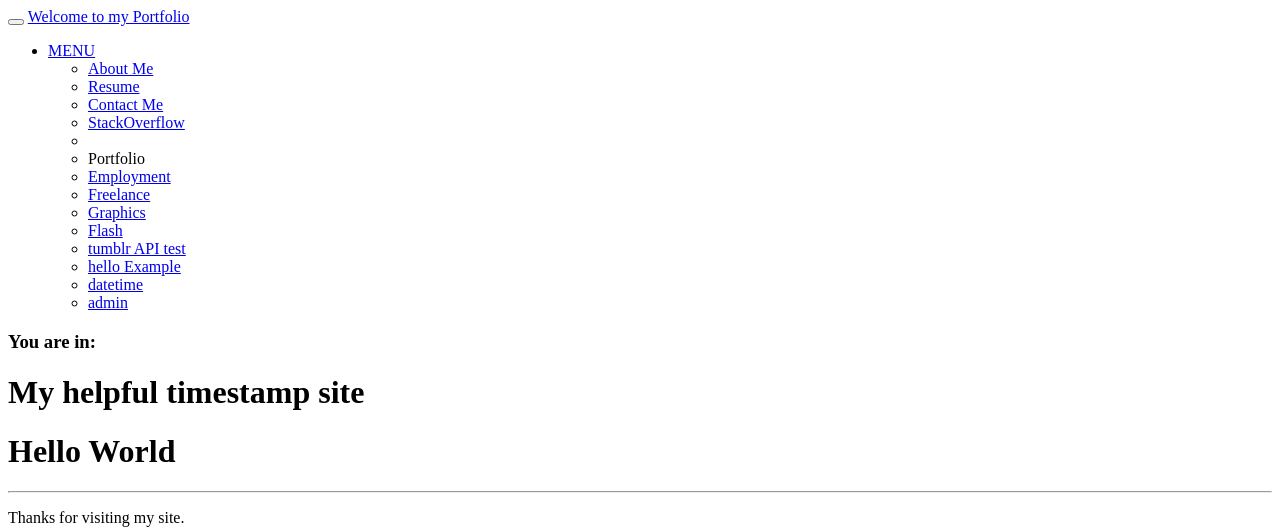
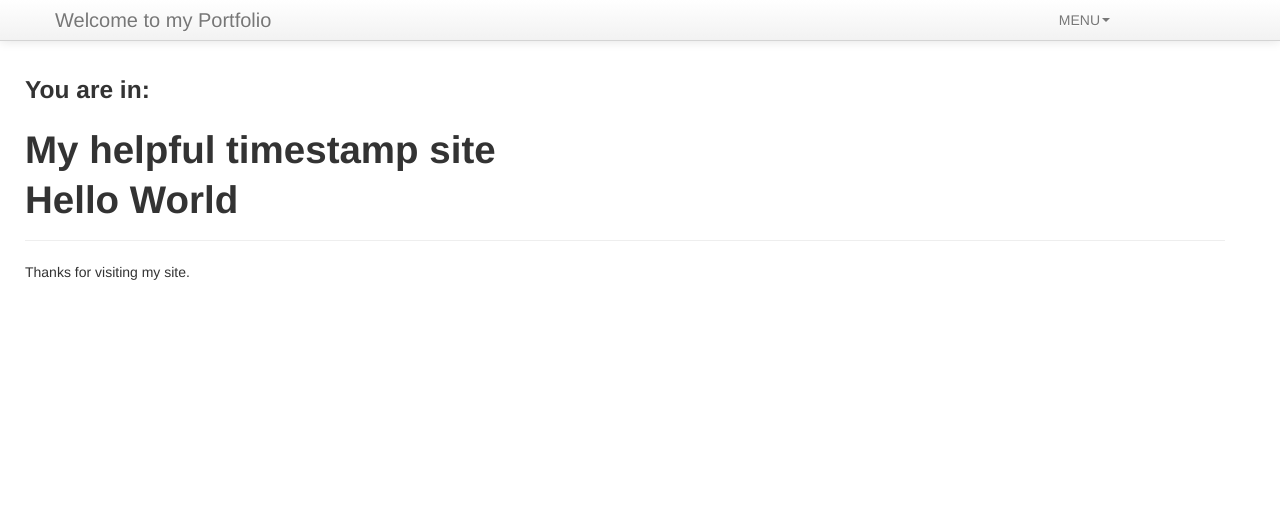
Before and after one commit to iruslani/portfolio, a Django app: page /template/ in a window 1280 px wide. Shown: the top 532 px of the page. Run offline with Django 3.2, Linux system fonts and the light colour scheme.

Commit message:
Added static files to templates including css and jquery

```diff
--- a/template/base.html
+++ b/template/base.html
@@ -1,16 +1,29 @@
+{% load static %}
 <html>
 <head>
     <title>{% block title %}{% endblock %}</title>
+    <link href="{% get_static_prefix %}css/bootstrap.css" rel="stylesheet">
+    <link href="{% get_static_prefix %}css/custom.css" rel="stylesheet">
+	<link href="{% get_static_prefix %}css/bootstrap-responsive.css" rel="stylesheet">
 </head>
 <body>
 
 {% include 'includes/nav.html' %}
 
+
+<div class="container">
+  	<div class="row">
 	    <h1>My helpful timestamp site</h1>
 	    {% block content %}{% endblock %}
 	    {% block footer %}
 	    <hr>
 	    <p>Thanks for visiting my site.</p>
 	    {% endblock %}
+	</div>
+</div>
+
 </body>
+    <script src="{% get_static_prefix %}js/jquery.js"></script>
+    <script src="{% get_static_prefix %}js/bootstrap.min.js"></script>
+
 </html>
--- a/template/includes/nav.html
+++ b/template/includes/nav.html
@@ -41,4 +41,8 @@
         </div>
       </div>
     </div>
-   <h3>You are in: {{ current_section }}</h3>
+    <div class="container">
+    <div class="row">
+      <h3>You are in: {{ current_section }}</h3>
+    </div>
+    </div>
```
Lines whose indentation alone changed are shown as unchanged.
